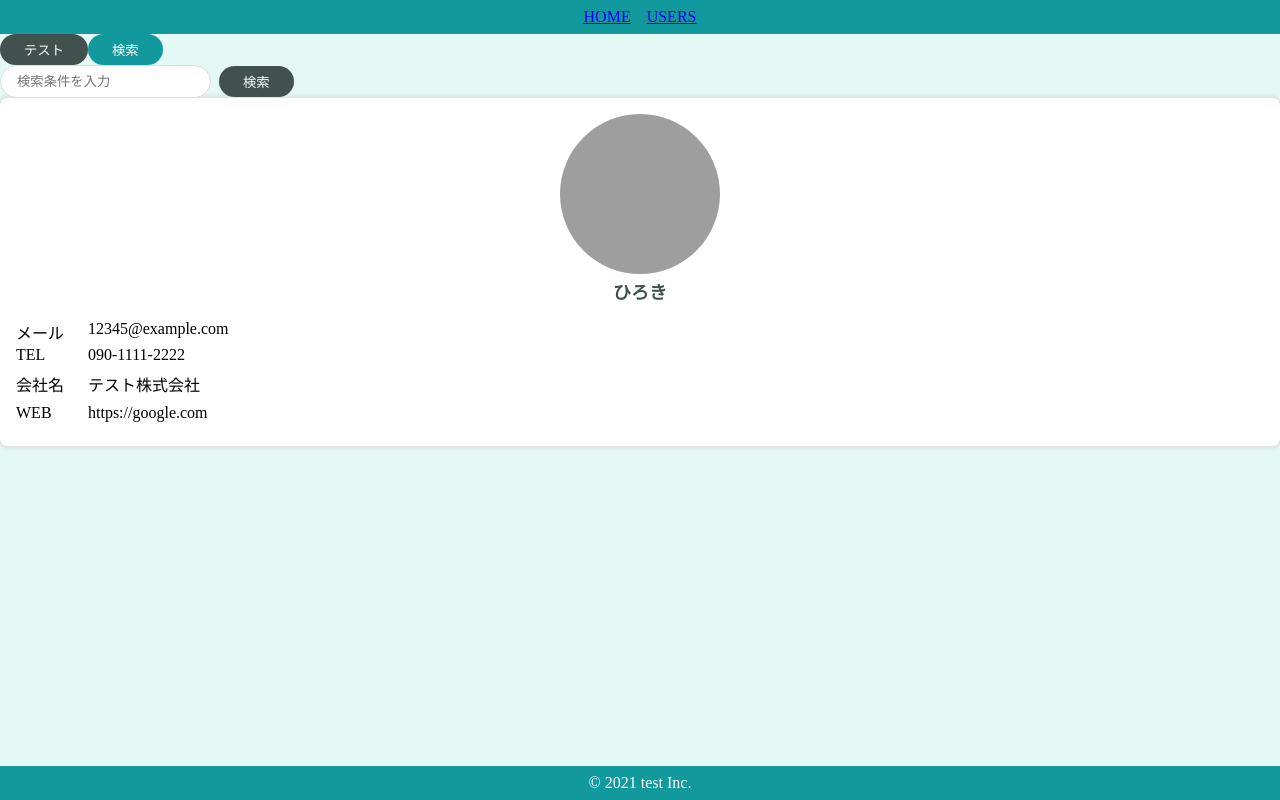
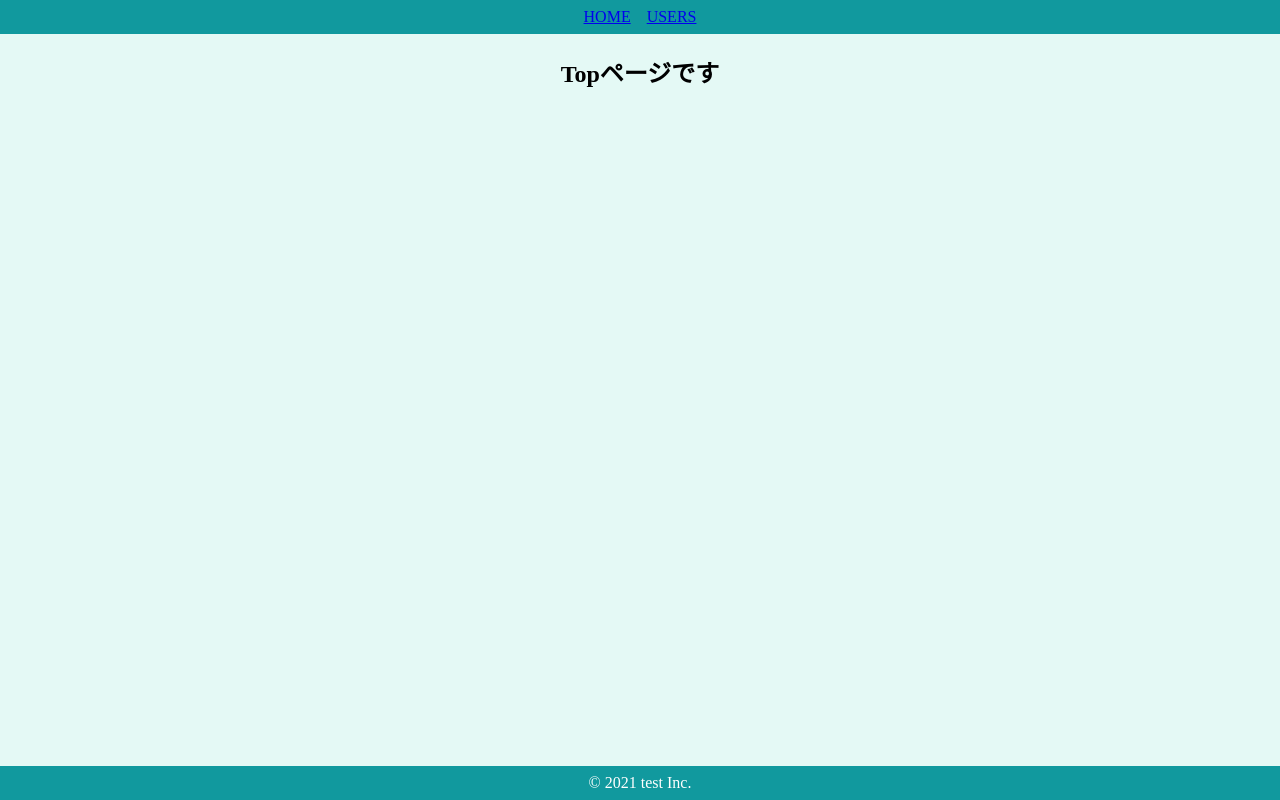
Before and after one commit to rotosiri-zu/vitejs-vite-yud6p9jq, a React (Vite) app: page / in a window 1280 px wide. Built offline with nearby package versions, Linux system fonts and the light colour scheme; grey boxes are pictures that could not be loaded.

Commit message:
Pageの作成

```diff
--- a/src/App.jsx
+++ b/src/App.jsx
@@ -1,37 +1,12 @@
 import { useState } from 'react';
 import './App.css';
-import { BrowserRouter } from "react-router-dom";
-import { PrimaryButton } from './components/atoms/button/PrimaryButton';
-import { SecondaryButton } from './components/atoms/button/SecondaryButton';
-import { SearchInput } from './components/molecules/SearchInput';
-import { UserCard } from './components/organisms/user/UserCard';
-import { HeaderOnly } from "./components/templates/HeaderOnly";
-import { DefaultLayout } from "./components/templates/DefaultLayout";
-
-const user = {
-  name: "ひろき",
-  image: "https://source.unsplash.com/NE0XGVKTmcA",
-  email: "12345@example.com",
-  phone: "090-1111-2222",
-  company: {
-    name: "テスト株式会社"
-  },
-  website: "https://google.com"
-};
+import { Router } from "./router/Router";
 
 function App() {
   const [count, setCount] = useState(0);
 
   return (
-    <BrowserRouter>
-      <DefaultLayout>
-        <PrimaryButton>テスト</PrimaryButton>
-        <SecondaryButton>検索</SecondaryButton>
-        <br />
-        <SearchInput />
-        <UserCard user={user} />
-      </DefaultLayout>
-    </BrowserRouter>
+    <Router />
   );
 }
 export default App;
--- /dev/null
+++ b/src/components/pages/Top.jsx
@@ -0,0 +1,13 @@
+import styled from "styled-components";
+
+export const Top = () => {
+    return (
+        <Scontainer>
+            <h2>Topページです</h2>
+        </Scontainer>
+    )
+}
+
+const Scontainer = styled.div`
+    text-align: center;
+`
--- /dev/null
+++ b/src/components/pages/Users.jsx
@@ -0,0 +1,45 @@
+import styled from "styled-components";
+import { SearchInput } from "../molecules/SearchInput";
+import { UserCard } from "./components/organisms/user/UserCard";
+
+const users = [...Array(10).keys()].map(((val) => {
+    return {
+    id: val,
+    name: `ひろき-${val}`,
+    image: "https://source.unsplash.com/NE0XGVKTmcA",
+    email: "12345@example.com",
+    phone: "090-1111-2222",
+    company: {
+      name: "テスト株式会社"
+    },
+    website: "https://google.com"
+    }
+}));
+
+export const Users = () => {
+    return (
+        <Scontainer>
+            <h2>ユーザー一覧</h2>
+            <SearchInput />
+            <SUserArea>
+                {users.map(() => (
+                    <UserCard key={users.id} user={user} />
+                ))}
+            </SUserArea>
+        </Scontainer>
+    )
+}
+
+const Scontainer = styled.div`
+    display: flex;
+    flex-direction: column;
+    align-items: center;
+    padding: 24px;
+`
+const SUserArea = styled.div`
+    padding-top: 40px;
+    width: 100%;
+    display: grid;
+    grid-template-columns: repeat(auto-fit, minmax(200px, 1fr));
+    grid-gap: 20px;
+`
--- /dev/null
+++ b/src/router/Router.jsx
@@ -0,0 +1,24 @@
+import { BrowserRouter, Route, Switch } from "react-router-dom";
+import { Top } from "../components/pages/Top";
+import { Users } from "../components/pages/Users";
+import { DefaultLayout } from "../components/templates/DefaultLayout";
+import { HeaderOnly } from "../components/templates/HeaderOnly";
+
+export const Router = () => {
+    return (
+        <BrowserRouter>
+            <Switch>
+                <Route exact path="/">
+                    <DefaultLayout>
+                        <Top />
+                    </DefaultLayout>
+                </Route>
+                <Route exact path="/users">
+                    <HeaderOnly>
+                        <Users />
+                    </HeaderOnly>
+                </Route>
+            </Switch>
+        </BrowserRouter>
+    )
+}
```
